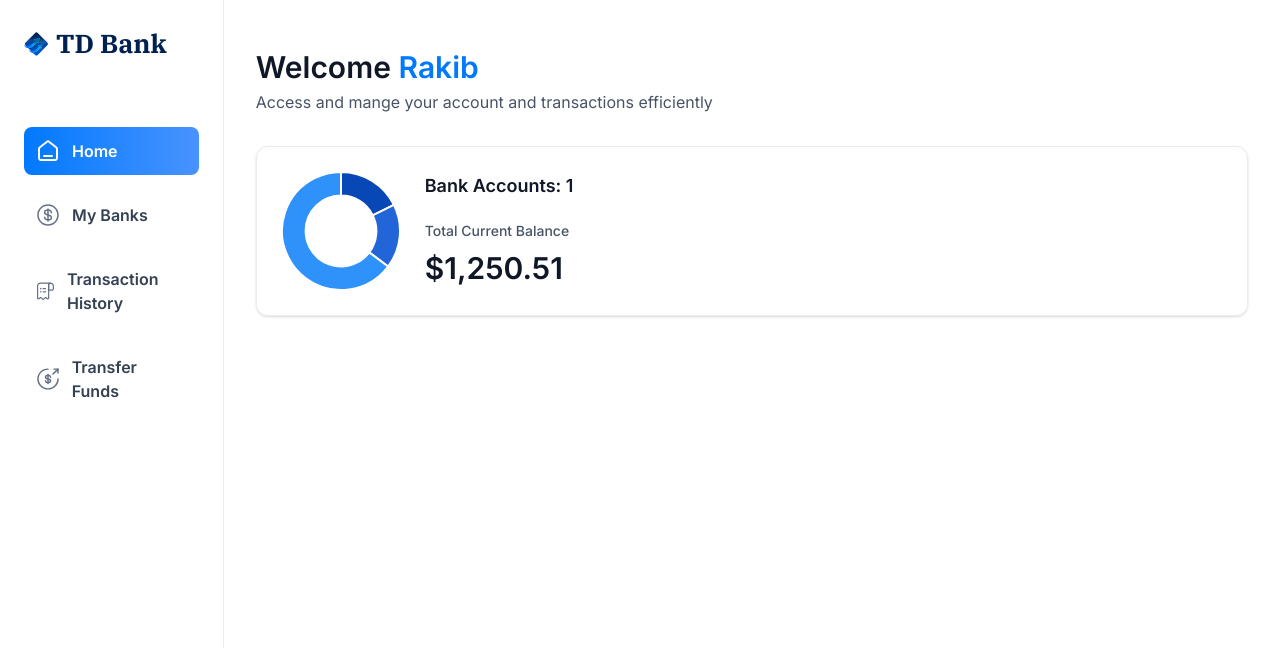
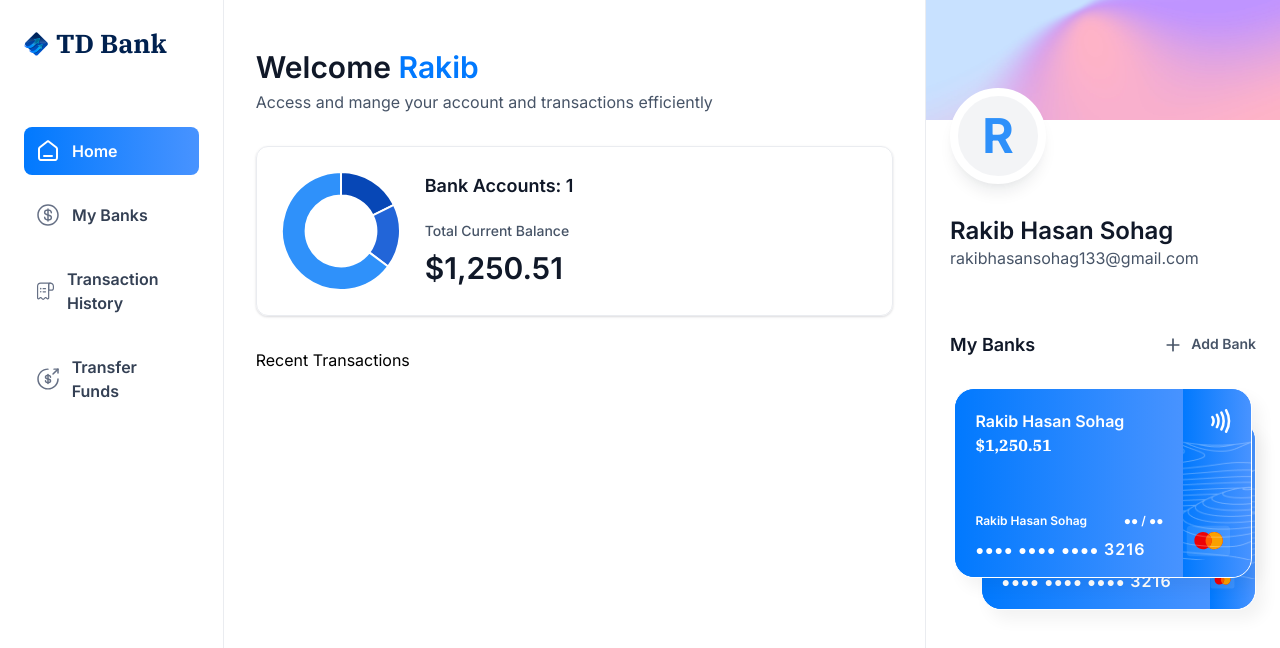
Before and after one commit to rakibhasansohag/td-banking, a Next.js app: page / in a window 1280 px wide. Shown: the top 648 px of the page. Built offline with nearby package versions, Linux system fonts and the light colour scheme.

Commit message:
right sidebar and banks card design added

```diff
--- a/app/(root)/page.tsx
+++ b/app/(root)/page.tsx
@@ -1,9 +1,14 @@
 import HeaderBox from "@/components/HeaderBox";
+import RightSidebar from "@/components/RightSidebar";
 import TotalBalanceBox from "@/components/TotalBalanceBox";
 import React from "react";
 
 const Home = () => {
-  const loggedIn = { firstName: "Rakib" };
+  const loggedIn = {
+    firstName: "Rakib",
+    lastName: "Hasan Sohag",
+    email: "rakibhasansohag133@gmail.com",
+  };
 
   return (
     <section className="home">
@@ -21,7 +26,13 @@
             totalCurrentBalance={1250.51}
           />
         </header>
+        Recent Transactions
       </div>
+      <RightSidebar
+        user={loggedIn}
+        transactions={[]}
+        banks={[{ currentBalance: 1250.51 }, { currentBalance: 451.56 }]}
+      />
     </section>
   );
 };
--- /dev/null
+++ b/components/BankCard.tsx
@@ -0,0 +1,60 @@
+import { formatAmount } from "@/lib/utils";
+import Image from "next/image";
+import Link from "next/link";
+import React from "react";
+
+const BankCard = ({
+  account,
+  userName,
+  showBalance = true,
+}: CreditCardProps) => {
+  return (
+    <div className="flex flex-col">
+      <Link className="bank-card" href="/">
+        <div className="bank-card_content">
+          <div>
+            <h1 className="text-16 font-semibold text-white">
+              {account?.name || userName}
+            </h1>
+            <p className="font-ibm-plex-serif font-black text-white">
+              {formatAmount(account?.currentBalance)}
+            </p>
+          </div>
+          <article className="flex flex-col gap-2">
+            <div className="flex justify-between">
+              <h1 className="text-12 font-semibold text-white">{userName}</h1>
+
+              <h2 className="text-12 font-semibold text-white">●● / ●●</h2>
+            </div>
+
+            <p className="text-14 font-semibold tracking-[1.1px] text-white ">
+              ●●●● ●●●● ●●●● <span className="text-16">3216</span>
+            </p>
+          </article>
+        </div>
+
+        <div className="bank-card_icon">
+          <Image src="/icons/Paypass.svg" width={20} height={24} alt="pay" />
+
+          <Image
+            src="/icons/mastercard.svg"
+            width={45}
+            height={32}
+            alt="master card"
+            className="ml-5"
+          />
+        </div>
+        <Image
+          src="/icons/lines.png"
+          width={316}
+          height={190}
+          alt="lines"
+          className="absolute top-0 right-0"
+        />
+      </Link>
+      {/* COPY THE CARD NUMBERS */}
+    </div>
+  );
+};
+
+export default BankCard;
--- a/components/MobileNav.tsx
+++ b/components/MobileNav.tsx
@@ -43,7 +43,7 @@
               height={34}
               alt="Side bar logo"
             />
-            <h1 className="text-[26px] font-ibm-plex-serif font-bold text-black-1 ">
+            <h1 className="text-26 font-ibm-plex-serif font-bold text-black-1 ">
               TD Bank
             </h1>
           </Link>
@@ -74,12 +74,9 @@
                         />
 
                         <p
-                          className={cn(
-                            "text-[16px] font-semibold text-black-2",
-                            {
-                              "text-white": isActive,
-                            }
-                          )}
+                          className={cn("text-16 font-semibold text-black-2", {
+                            "text-white": isActive,
+                          })}
                         >
                           {item.label}
                         </p>
--- /dev/null
+++ b/components/RightSidebar.tsx
@@ -0,0 +1,66 @@
+import Image from "next/image";
+import Link from "next/link";
+import React from "react";
+import BankCard from "./BankCard";
+
+const RightSidebar = ({ user, transactions, banks }: RightSidebarProps) => {
+  return (
+    <aside className="right-sidebar">
+      <section className="flex flex-col pb-8">
+        <div className="profile-banner" />
+        <div className="profile">
+          <div className="profile-img">
+            <span className="text-5xl font-bold text-blue-500">
+              {user.firstName[0]}
+            </span>
+          </div>
+          <div className="profile-details">
+            <h1 className="profile-name">
+              {user.firstName} {user.lastName}
+            </h1>
+            <p className="profile-email">{user.email}</p>
+          </div>
+        </div>
+      </section>
+      <section className="banks">
+        <div className="flex w-full justify-between">
+          <h2 className="header-2">My Banks</h2>
+          <Link className="flex gap-2" href="/">
+            <Image
+              src="/icons/plus.svg"
+              width={20}
+              height={20}
+              alt="plus icon"
+            />
+            <h2 className="text-14 font-semibold text-gray-600">Add Bank</h2>
+          </Link>
+        </div>
+        {/* // Todo: will make a animation when i click the second bank in the bottom it will come with a animation card deck game for example  */}
+        {banks?.length > 0 && (
+          <div className="flex flex-col flex-1 items-center justify-center gap-5 relative">
+            <div className="relative z-10">
+              <BankCard
+                key={banks[0].$id}
+                account={banks[0]}
+                userName={`${user.firstName} ${user.lastName}`}
+                showBalance={false}
+              />
+            </div>
+            {banks[1] && (
+              <div className="absolute right-0 top-8 z-0 w-[90%]">
+                <BankCard
+                  key={banks[1].$id}
+                  account={banks[1]}
+                  userName={`${user.firstName} ${user.lastName}`}
+                  showBalance={false}
+                />
+              </div>
+            )}
+          </div>
+        )}
+      </section>
+    </aside>
+  );
+};
+
+export default RightSidebar;
```
